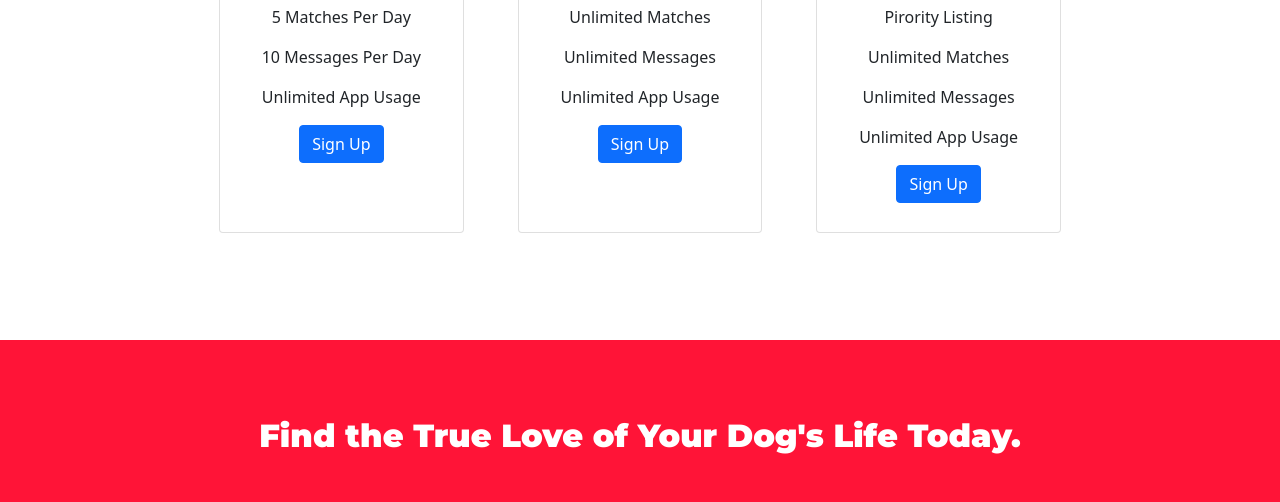
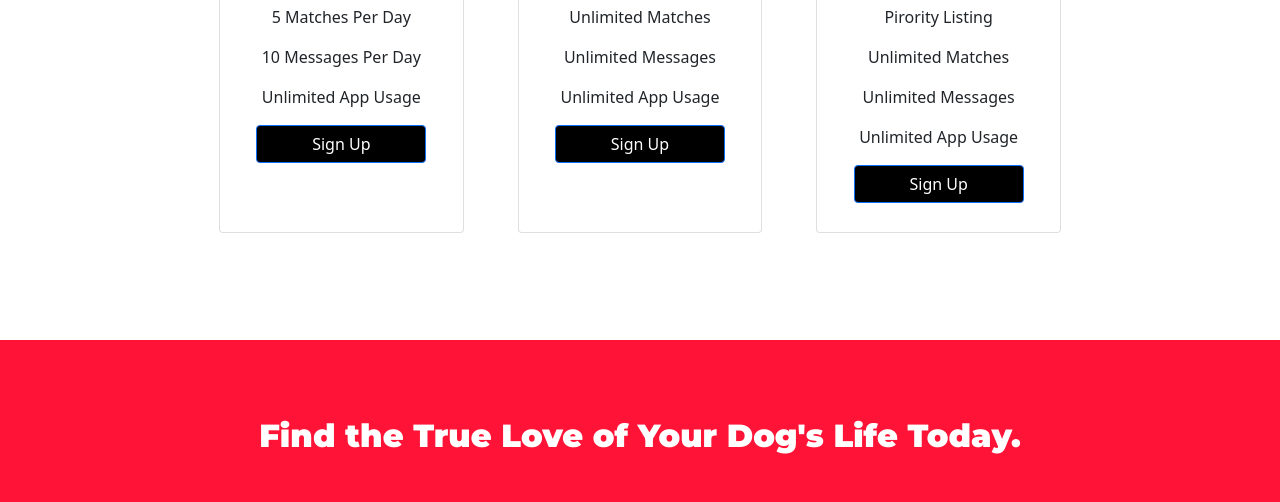
Before and after one commit to brian-biderman/dog-tinder, a website: page index.htm in a window 1280 px wide. Shown: the part 2008-2510 px from the top of the page. Drawn offline with nearby package versions, Linux system fonts and the light colour scheme.

Commit message:
boton ancho

```diff
--- a/css/style.scss
+++ b/css/style.scss
@@ -140,6 +140,10 @@
 .card {
   height: 350px;
 }
+.card button {
+  width: 170px;
+  background-color: black;
+}
 
 #princint-col {
   padding: 2% 3%;
--- a/scss/style.scss
+++ b/scss/style.scss
@@ -147,7 +147,15 @@ margin-bottom: 30px;
 
 #pricing{padding: 7% 15%;}
 
-.card{height:350px}
+.card{
+    height:350px;
+
+      button{
+        width: 170px;
+        background-color: black;
+      }
+
+}
 
 #princint-col{
     padding: 2% 3%;
```
Also changed, not shown: css/style.css, 2 other files.
